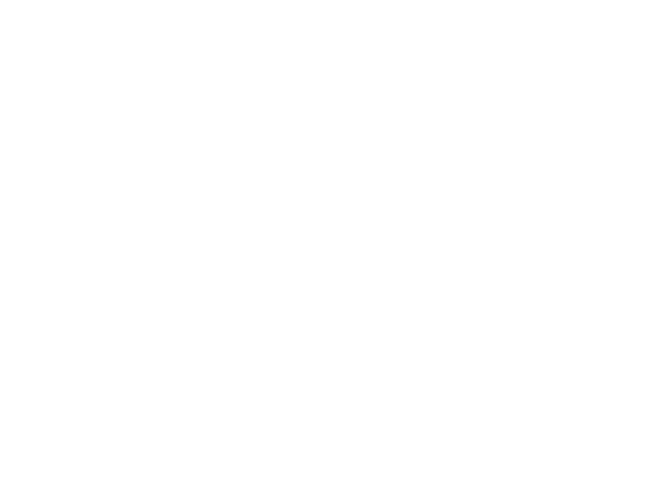
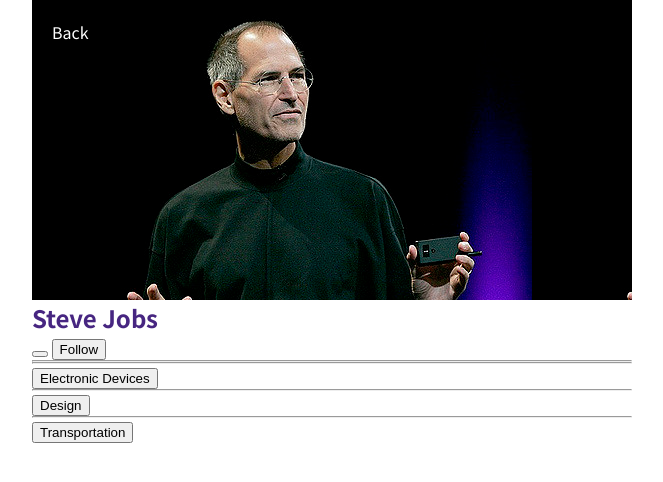
Before and after one commit to RossKeeley/mock-profile, a plain HTML site: page index.html in a window 1280 px wide. Shown: the whole page, without its empty margins (308-971 px from the left). Drawn offline with Linux system fonts and the light colour scheme.

Commit message:
Added components and scss

```diff
--- a/index.html
+++ b/index.html
@@ -0,0 +1,35 @@
+<!DOCTYPE html>
+<html lang="en" dir="ltr">
+  <head>
+    <meta charset="utf-8">
+    <link rel="stylesheet" href="style.css">
+    <title>Mock Steve Jobs Profile</title>
+  </head>
+  <body>
+    <div class="container">
+      <div class="profile-picture">
+        <a href="#">Back</a>
+        <img src="" alt="">
+      </div>
+      <div class="information">
+        <div class="title">
+          <h2>Steve Jobs</h2>
+          <button type="button" name="button"></button>
+          <button type="button" name="button">Follow</button>
+        </div>
+        <hr>
+        <div class="stats">
+
+        </div>
+        <hr>
+        <div class="categories">
+          <button type="button" name="button">Electronic Devices</button>
+          <hr>
+          <button type="button" name="button">Design</button>
+          <hr>
+          <button type="button" name="button">Transportation</button>
+        </div>
+      </div>
+    </div>
+  </body>
+</html>
--- a/style.scss
+++ b/style.scss
@@ -0,0 +1,30 @@
+@import url('https://fonts.googleapis.com/css2?family=Noto+Sans+JP:wght@100;300;400;500;700;900&display=swap');
+
+* {
+  box-sizing: border-box;
+  margin: 0;
+}
+
+.container {
+  display: flex;
+  // justify-content: center;
+  flex-direction: column;
+  font-family: 'Noto Sans JP';
+  margin: auto;
+  width: 50vw;
+  max-width: 600px;
+  min-width: 400px;
+  .profile-picture {
+    height: 300px;
+    background-image: url('images/steve-jobs.jpg');
+    padding: 20px;
+    a {
+      color: #fff;
+      text-decoration: none;
+    }
+  }
+  .information {
+    background-color: #fff;
+    color: #472681;
+  }
+}
```
Also changed, not shown: images/steve-jobs.jpg (added), style.css, 2 other files.
